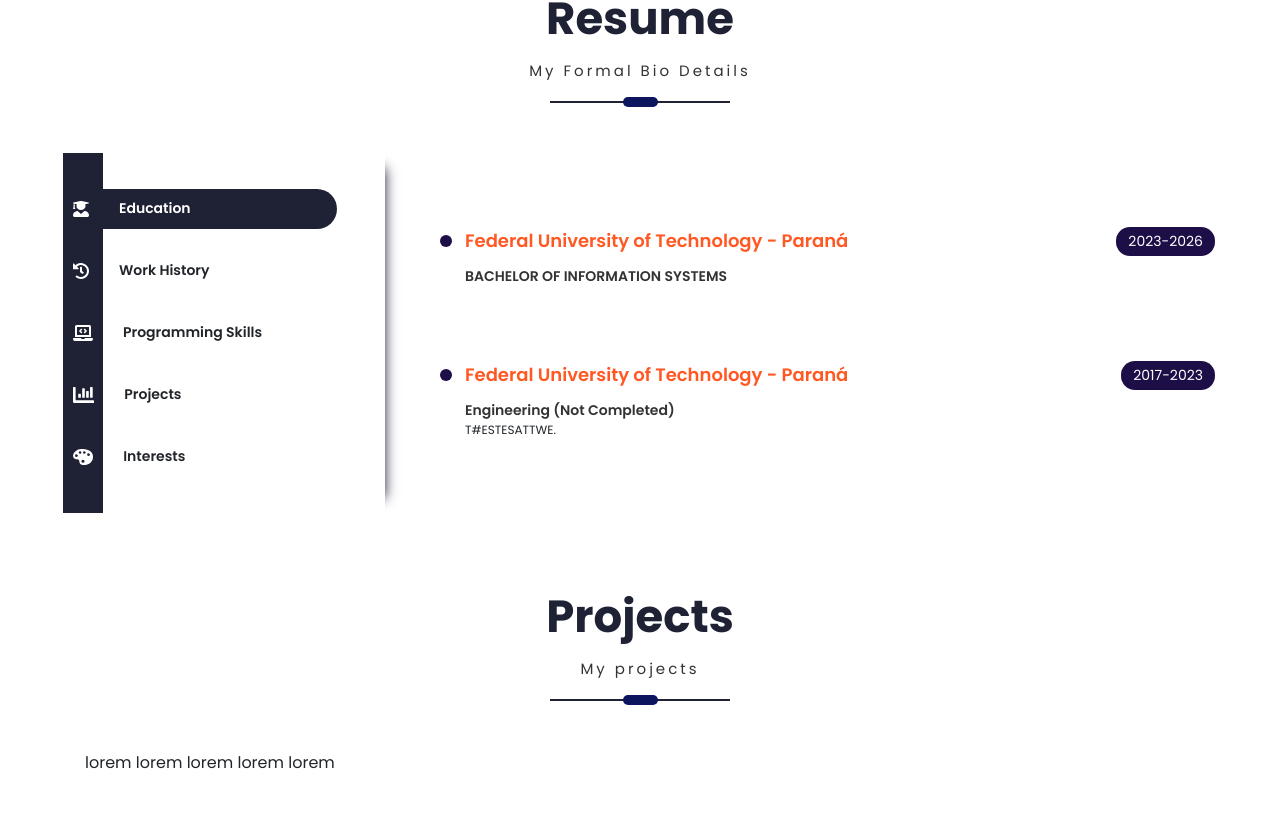
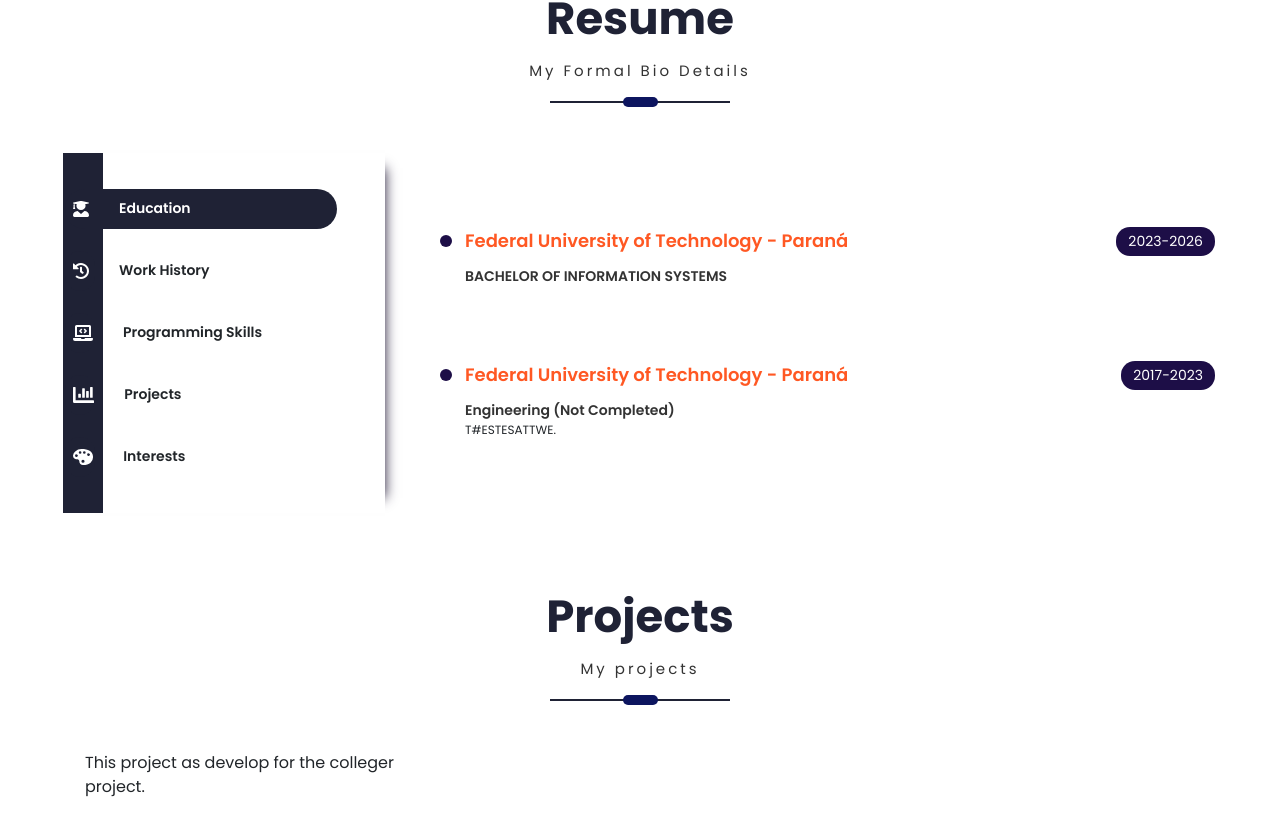
Before and after one commit to Nkamura/Nkamura_Portfolio, a React (Create React App) app: page / in a window 1280 px wide. Shown: the part 1576-2391 px from the top of the page. Before the commit the page ends 2367 px from the top, so only its background shows below. Built offline with nearby package versions, Linux system fonts and the light colour scheme; a web font is replaced by a local one.

Commit message:
QF
Quick update for visualization purpose

```diff
--- a/src/PortfolioContainer/Projects/Projects.js
+++ b/src/PortfolioContainer/Projects/Projects.js
@@ -32,7 +32,7 @@
                 <div className='project-item'>
                   <div className='project-comments'>
                     <p>
-                      lorem lorem lorem lorem lorem
+                      This project as develop for the colleger project.
                     </p>
                   </div>
                 </div>
```
